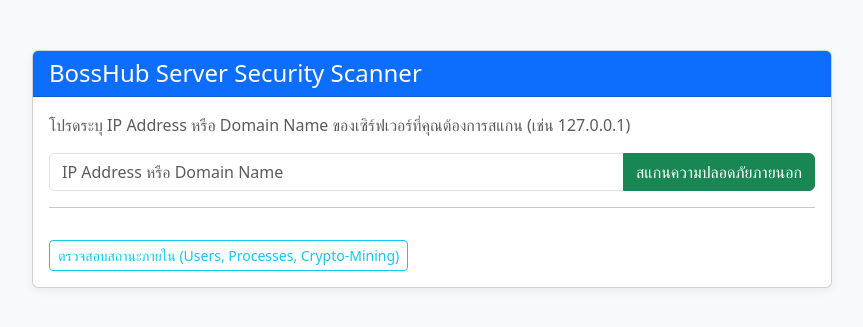
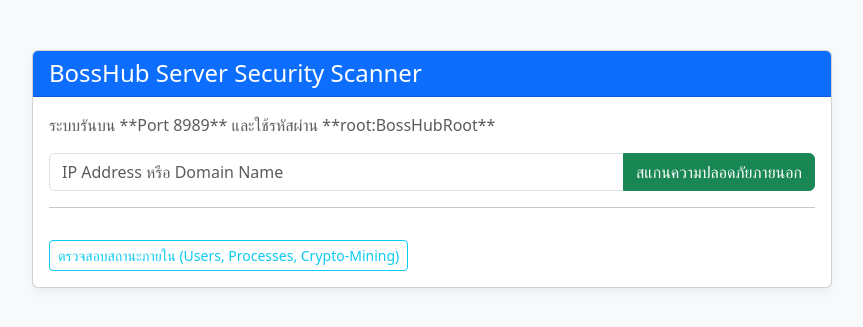
Before and after one commit to bsae99465/security, a Flask app: template templates/index.html in a window 1280 px wide. Shown: the top 327 px of the page, without its empty margins (208-1071 px from the left). Run offline with Flask 3, Linux system fonts and the light colour scheme; the template is opened without the code that fills it, so the values that code supplies are empty.

Commit message:
Update index.html

```diff
--- a/templates/index.html
+++ b/templates/index.html
@@ -18,6 +18,7 @@
             border-radius: 5px;
             white-space: pre-wrap;
             word-wrap: break-word;
+            font-size: 0.85rem;
         }
     </style>
 </head>
@@ -29,7 +30,7 @@
             <h4 class="mb-0">BossHub Server Security Scanner</h4>
         </div>
         <div class="card-body">
-            <p class="text-muted">โปรดระบุ IP Address หรือ Domain Name ของเซิร์ฟเวอร์ที่คุณต้องการสแกน (เช่น 127.0.0.1)</p>
+            <p class="text-muted">ระบบรันบน **Port 8989** และใช้รหัสผ่าน **root:BossHubRoot**</p>
 
             <form id="scanForm">
                 <div class="input-group mb-3">
@@ -58,11 +59,21 @@
 </div>
 
 <script>
+    // --- Configuration ---
     const API_HOST = window.location.hostname;
-    // API_URL ชี้ไปที่ Backend Python/Flask ที่รันบนพอร์ต 5000 (ตามที่เราตั้งค่าใน systemd)
-    const EXTERNAL_API_URL = `http://${API_HOST}:5000/api/scan/external`;
-    const INTERNAL_API_URL = `http://${API_HOST}:5000/api/scan/internal`;
+    const LISTEN_PORT = 8989; // ใช้ Port 8989
 
+    // API Endpoints
+    const EXTERNAL_API_URL = `http://${API_HOST}:${LISTEN_PORT}/api/scan/external`;
+    const INTERNAL_API_URL = `http://${API_HOST}:${LISTEN_PORT}/api/scan/internal`;
+
+    // รหัสผ่านสำหรับ Basic Auth (root:BossHubRoot)
+    const AUTH_USERNAME = 'root';
+    const AUTH_PASSWORD = 'BossHubRoot';
+    // เข้ารหัส Base64 สำหรับ Header
+    const AUTH_TOKEN = 'Basic ' + btoa(AUTH_USERNAME + ':' + AUTH_PASSWORD);
+
+    // DOM Elements
     const form = document.getElementById('scanForm');
     const targetInput = document.getElementById('targetInput');
     const resultContainer = document.getElementById('resultContainer');
@@ -98,9 +109,18 @@
         try {
             const response = await fetch(EXTERNAL_API_URL, {
                 method: 'POST',
-                headers: { 'Content-Type': 'application/json' },
+                headers: {
+                    'Content-Type': 'application/json',
+                    'Authorization': AUTH_TOKEN // เพิ่ม Authorization Header
+                },
                 body: JSON.stringify({ target: target })
             });
+
+            // Handle 401 Unauthorized (Basic Auth Failure)
+            if (response.status === 401) {
+                 scanResults.innerHTML = `<div class="alert alert-danger"><strong>Authentication Failed:</strong> ไม่สามารถเข้าถึง API ได้ โปรดตรวจสอบ Username/Password (root:BossHubRoot)</div>`;
+                 return;
+            }
 
             const data = await response.json();
 
@@ -113,7 +133,7 @@
             scanResults.innerHTML = formatExternalResults(data);
 
         } catch (error) {
-            scanResults.innerHTML = `<div class="alert alert-danger"><strong>Connection Error:</strong> ไม่สามารถเชื่อมต่อกับ Backend API (${EXTERNAL_API_URL}) ได้ โปรดตรวจสอบว่า service รันอยู่</div>`;
+            scanResults.innerHTML = `<div class="alert alert-danger"><strong>Connection Error:</strong> ไม่สามารถเชื่อมต่อกับ Backend API (${EXTERNAL_API_URL}) ได้ โปรดตรวจสอบว่า service รันอยู่บน Port 8989</div>`;
             console.error('Fetch error:', error);
         } finally {
             toggleButton(false);
@@ -127,7 +147,19 @@
         resultContainer.classList.remove('d-none');
 
         try {
-            const response = await fetch(INTERNAL_API_URL, { method: 'GET' });
+            const response = await fetch(INTERNAL_API_URL, {
+                method: 'GET',
+                headers: {
+                    'Authorization': AUTH_TOKEN // เพิ่ม Authorization Header
+                }
+            });
+
+            // Handle 401 Unauthorized (Basic Auth Failure)
+            if (response.status === 401) {
+                 scanResults.innerHTML = `<div class="alert alert-danger"><strong>Authentication Failed:</strong> ไม่สามารถเข้าถึง API ได้ โปรดตรวจสอบ Username/Password (root:BossHubRoot)</div>`;
+                 return;
+            }
+
             const data = await response.json();
 
             if (!response.ok) {
@@ -138,7 +170,7 @@
             scanResults.innerHTML = formatInternalResults(data);
 
         } catch (error) {
-            scanResults.innerHTML = `<div class="alert alert-danger"><strong>Connection Error:</strong> ไม่สามารถเชื่อมต่อกับ Backend API (${INTERNAL_API_URL}) ได้ โปรดตรวจสอบว่า service รันอยู่</div>`;
+            scanResults.innerHTML = `<div class="alert alert-danger"><strong>Connection Error:</strong> ไม่สามารถเชื่อมต่อกับ Backend API (${INTERNAL_API_URL}) ได้ โปรดตรวจสอบว่า service รันอยู่บน Port 8989</div>`;
             console.error('Fetch error:', error);
         }
     }
@@ -149,7 +181,6 @@
     function formatExternalResults(data) {
         let html = '';
 
-        // Host Status
         const hostStatus = Object.values(data)[0];
         const status = hostStatus.status === 'up' ?
             `<span class="badge bg-success">ONLINE (Host State: ${hostStatus.status})</span>` :
```
